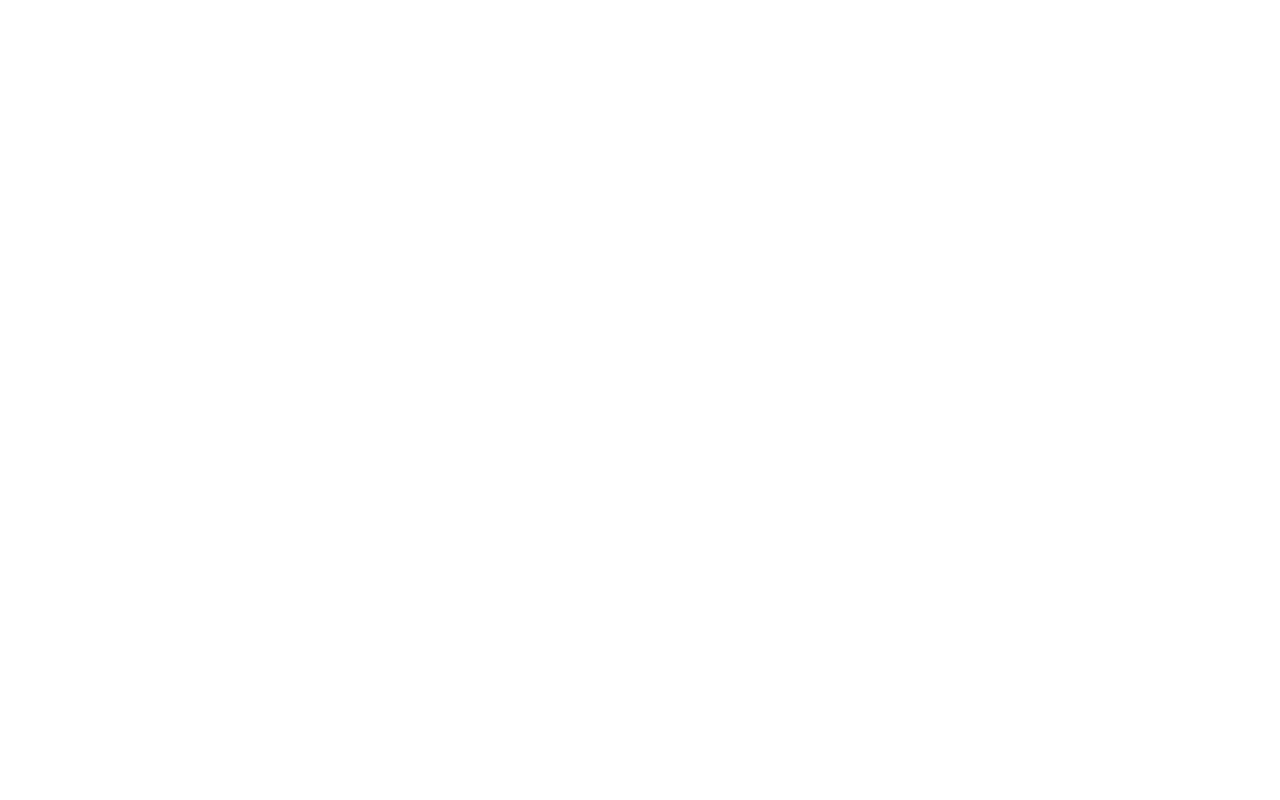
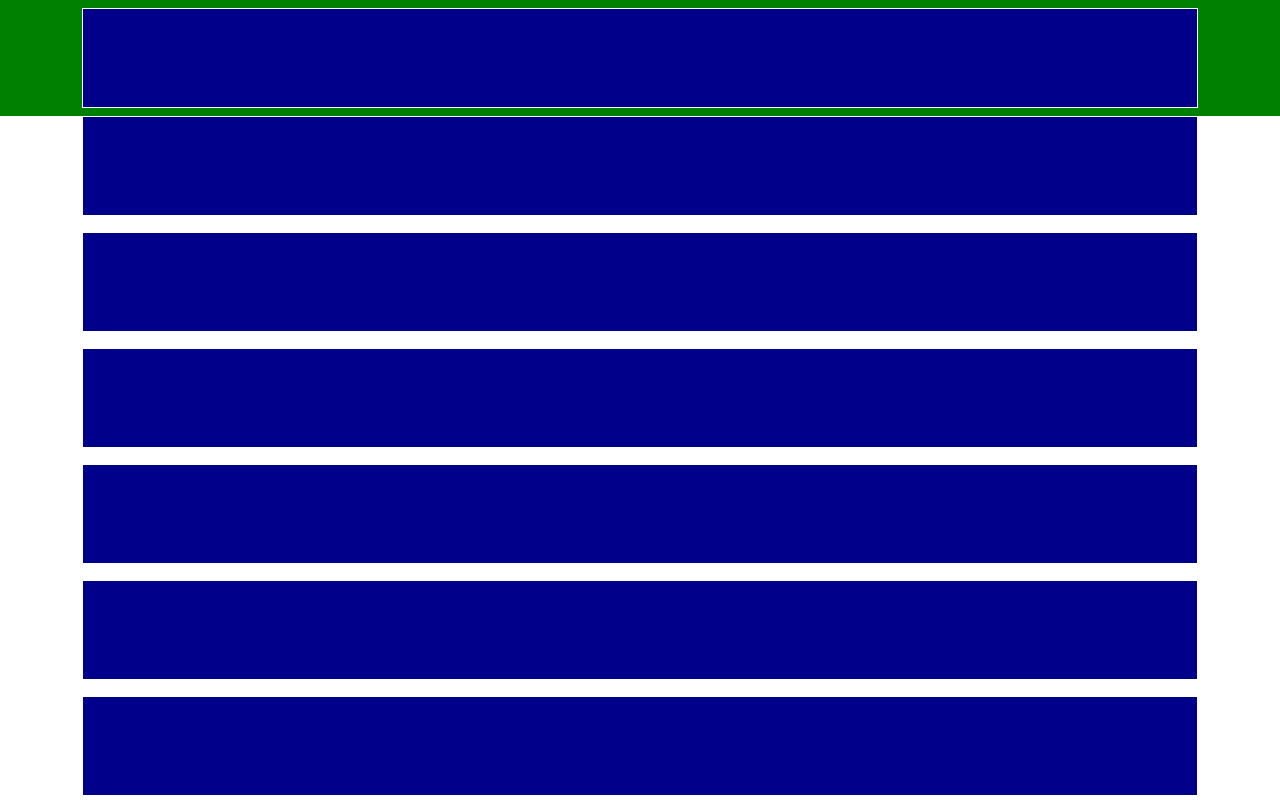
Before and after one commit to albertobaggio96/html-css-bootstrap-freelancer, a plain HTML site: page index.html in a window 1280 px wide. Drawn offline with nearby package versions, Linux system fonts and the light colour scheme.

Commit message:
made structure jumbo and portfolio section

```diff
--- a/css/style.css
+++ b/css/style.css
@@ -0,0 +1,10 @@
+.my-green{
+  background-color: green;
+}
+
+.my-box{
+  background-color: darkblue;
+  height: 100px;
+  width: 100%;
+  border: 1px solid white;
+}
--- a/index.html
+++ b/index.html
@@ -16,11 +16,46 @@
   <header></header>
 
   <main>
-    <section id="jumbo"></section>
+    <section id="jumbo" class="my-green">
+      <div class="container">
+        <div class="row py-2 mb-10">
+          <div class="col-12">
+            <div class="my-box"></div>
+          </div>
+        </div>
+      </div>
+    </section>
 
-    <section id="portfolio"></section>
+    <section id="portfolio" class="container">
+      <div class="row g-3">
+        <div class="col-12">
+          <div class="my-box"></div>
+        </div>
+        <div class="col-12">
+          <div class="my-box"></div>
+        </div>
+        <div class="col-12">
+          <div class="my-box"></div>
+        </div>
+        <div class="col-12">
+          <div class="my-box"></div>
+        </div>
+        <div class="col-12">
+          <div class="my-box"></div>
+        </div>
+        <div class="col-12">
+          <div class="my-box"></div>
+        </div>
+      </div>
+    </section>
 
-    <section id="about"></section>
+    <section id="about" class="my-green">
+      <div class="container">
+        <div class="row">
+
+        </div>
+      </div>
+    </section>
 
   </main>
 
```
